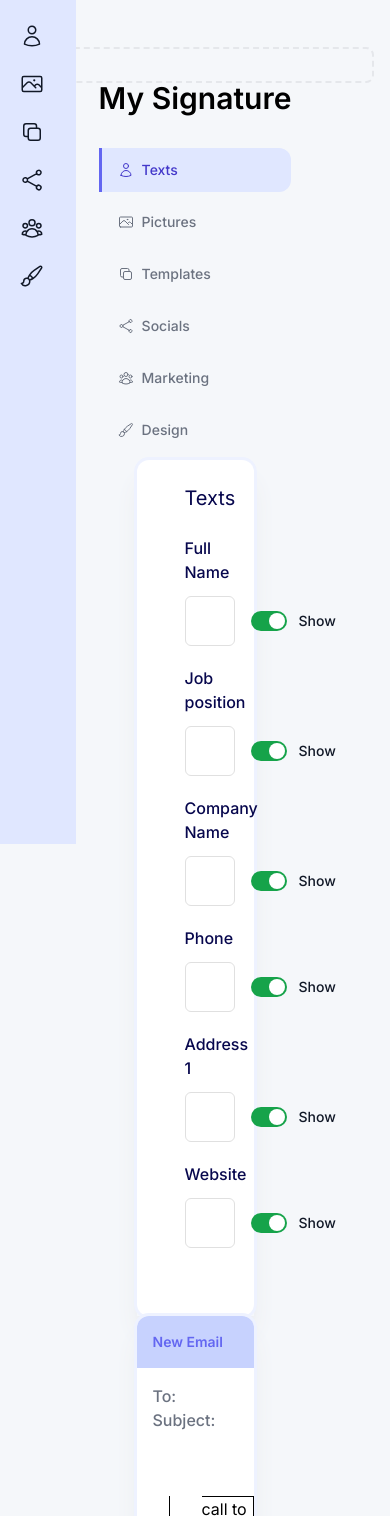
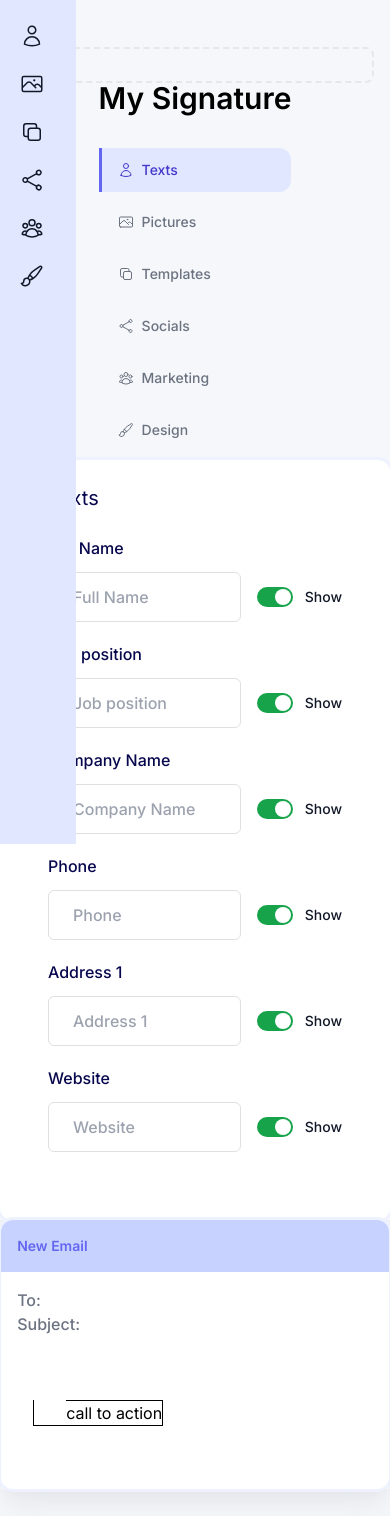
Before and after one commit to IftekharulHaque/signatureGenerator, a Next.js app: page / in a window 390 px wide. Shown: the top 1516 px of the page. Built offline with nearby package versions, Linux system fonts and the light colour scheme.

Commit message:
bit more responsive

```diff
--- a/src/app/components/MainComponent.tsx
+++ b/src/app/components/MainComponent.tsx
@@ -54,7 +54,7 @@ const MainComponent: React.FC = () => {
         <div className="mx-auto">
           <VerticalNav changeTab={setActiveTab} />
         </div>
-        <div className="w-[30%] mx-auto">
+        <div className="sm:w-[30%] mx-auto">
           {(() => {
             switch (activeTab) {
               case "text":
@@ -111,7 +111,7 @@ const MainComponent: React.FC = () => {
             }
           })()}
         </div>
-        <div className="w-[30%] mx-auto">
+        <div className="sm:w-[30%] mx-auto">
           <SignatureComponent
             inputValues={inputValues}
             isPicChanged={isPicChanged}
--- a/src/app/components/SignatureComponent.tsx
+++ b/src/app/components/SignatureComponent.tsx
@@ -280,7 +280,7 @@ const SignatureComponent: React.FC<SignatureComponentProps> = ({
                             width="11"
                             height="11"
                             alt="Phone"
-                            style={{ marginLeft: "16px" }}
+                            style={{ marginLeft: "16px" , marginRight: "4px"}}
                           />
                           <a
                             href={`https://${inputValues.website}`}
```
